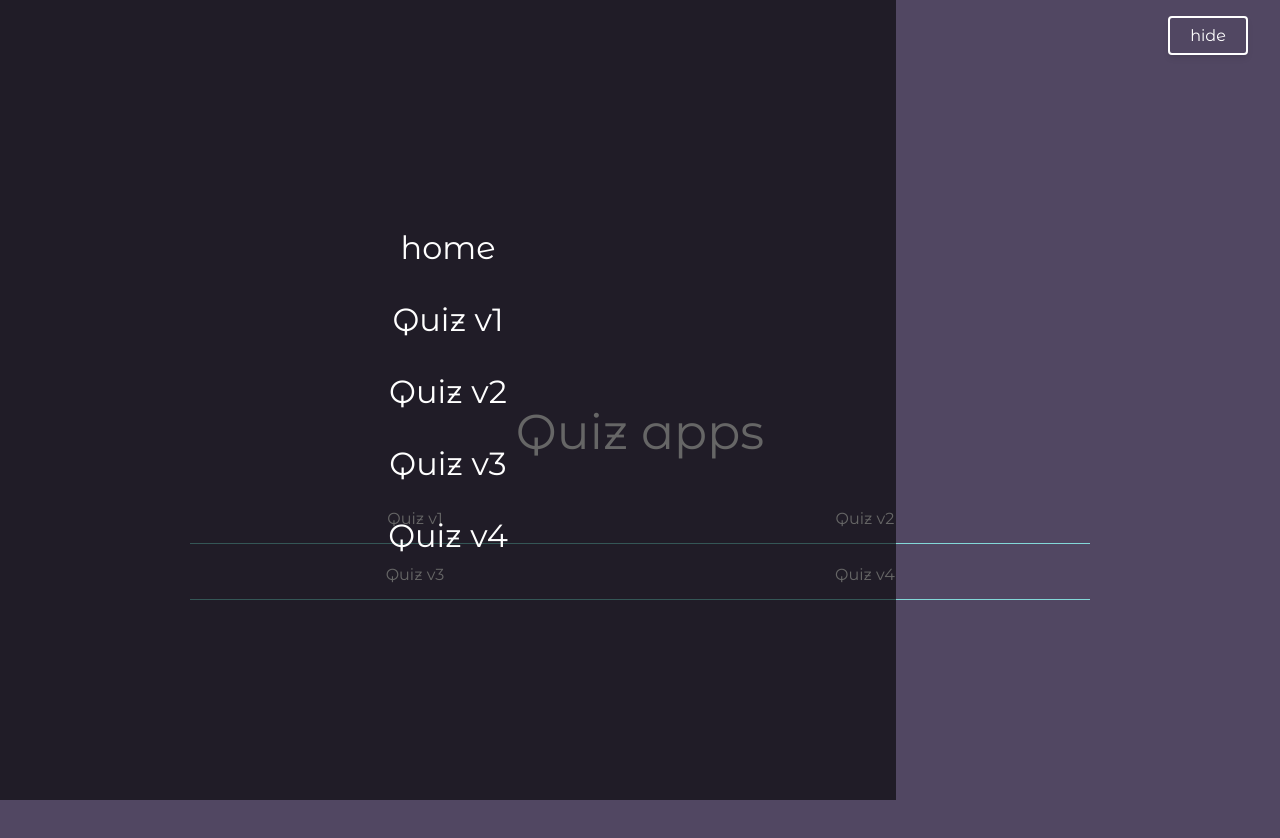
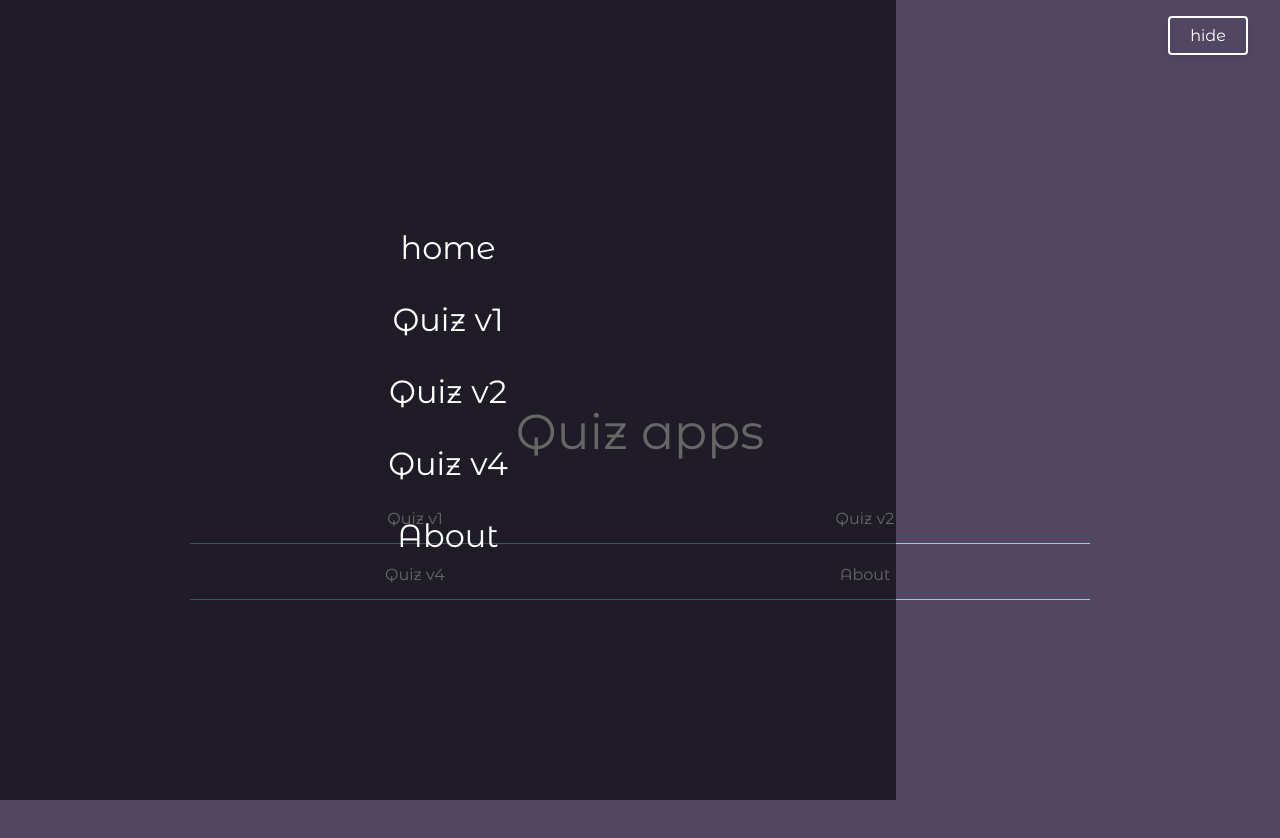
Before and after one commit to masiuciszek/Typescript-NodeJS, a React (Create React App) app: page / in a window 1280 px wide. Both pictures are taken after a click on the button "menu". Shown: the top 838 px of the page. Built offline with nearby package versions, Linux system fonts and the light colour scheme.

Commit message:
feat: styate machine

```diff
--- a/src/components/layout/nav-list.tsx
+++ b/src/components/layout/nav-list.tsx
@@ -1,7 +1,7 @@
 import { FC } from "react"
 import { css, cx } from "@emotion/css"
 import { Link } from "react-router-dom"
-import { quizzesComponentsPath } from "../../data"
+import { pathsData } from "../../data"
 import { motion } from "framer-motion"
 import { colors } from "../../styles/common"
 
@@ -45,7 +45,7 @@ const NavList: FC<Props> = ({ className }) => {
       <motion.li whileHover={{ scale: 1.1 }}>
         <Link to="/"> home </Link>
       </motion.li>
-      {quizzesComponentsPath.map(({ path, name }) => (
+      {pathsData.map(({ path, name }) => (
         <motion.li key={name} whileHover={{ scale: 1.1 }}>
           <Link to={path}>{name}</Link>
         </motion.li>
--- /dev/null
+++ b/src/components/pages/about/index.tsx
@@ -0,0 +1,64 @@
+import { FormEvent } from "react"
+
+const FORM_STATE = {
+  idle: "idle",
+  submitting: "submitting",
+  success: "success",
+  failure: "failure",
+} as const
+
+interface FormTransition {
+  idle: {
+    SUBMIT: Pick<typeof FORM_STATE, "submitting">
+  }
+}
+
+const formTransitions = {
+  // when we are on the idle state we can only transition to the submitting state
+  [FORM_STATE.idle]: {
+    // event name
+    SUBMIT: FORM_STATE.submitting,
+  },
+  [FORM_STATE.submitting]: {
+    SUCCEED: FORM_STATE.success,
+    FAIL: FORM_STATE.failure,
+  },
+  [FORM_STATE.success]: {
+    RESET: FORM_STATE.idle,
+  },
+  [FORM_STATE.failure]: {
+    SUBMIT: FORM_STATE.submitting,
+    RESET: FORM_STATE.idle,
+  },
+} as const
+
+type FormStateKeys = keyof typeof FORM_STATE
+type FormStateValues = typeof FORM_STATE[FormStateKeys]
+type Event = "RESET" | "SUBMIT" | "FAIL" | "SUCCEED"
+
+const transition = (state: FormStateKeys, event: Event) => {
+  // @ts-ignore
+  const nextState = formTransitions[state]["SUBMIT"]
+  console.log(nextState)
+}
+
+const AboutPage = () => {
+  const handleSubmit = (event: FormEvent<HTMLFormElement>) => {
+    event.preventDefault()
+  }
+
+  console.log(transition("success", "SUBMIT"))
+  return (
+    <form onClick={handleSubmit}>
+      <div className="form-group">
+        <input type="text" name="name" placeholder="...your name" />
+      </div>
+      <div className="form-group">
+        <input type="email" name="email" placeholder="...email@example.com" />
+      </div>
+      <button type="submit">Register</button>
+    </form>
+  )
+}
+
+export default AboutPage
--- a/src/components/pages/index.tsx
+++ b/src/components/pages/index.tsx
@@ -1,6 +1,6 @@
 import styled from "@emotion/styled"
 import { Link } from "react-router-dom"
-import { quizzesComponentsPath } from "../../data"
+import { pathsData } from "../../data"
 import { colors } from "../../styles/common"
 
 const HomeWrapper = styled.section`
@@ -37,7 +37,7 @@ const HomePage = () => {
     <HomeWrapper>
       <h1>Quiz apps</h1>
       <List>
-        {quizzesComponentsPath.map(({ path, name }) => (
+        {pathsData.map(({ path, name }) => (
           <li key={name}>
             {" "}
             <Link to={path}>{name}</Link>{" "}
--- a/src/data/index.ts
+++ b/src/data/index.ts
@@ -1,6 +1,6 @@
-export const quizzesComponentsPath = [
+export const pathsData = [
   { path: "/q1", name: "Quiz v1" },
   { path: "/q2", name: "Quiz v2" },
-  { path: "/q3", name: "Quiz v3" },
   { path: "/q4", name: "Quiz v4" },
+  { path: "/about", name: "About" },
 ]
--- a/src/routes/index.tsx
+++ b/src/routes/index.tsx
@@ -4,6 +4,7 @@ import { Route, Switch } from "react-router-dom"
 const HomePage = lazy(() => import("../components/pages"))
 const QuizV1 = lazy(() => import("../components/quiz-vs1"))
 const QuizV2 = lazy(() => import("../components/quiz-vs2"))
+const AboutPage = lazy(() => import("../components/pages/about"))
 
 const Routes = () => {
   return (
@@ -12,6 +13,7 @@ const Routes = () => {
         <Route exact path="/" component={HomePage} />
         <Route exact path="/q1" component={QuizV1} />
         <Route exact path="/q2" component={QuizV2} />
+        <Route exact path="/about" component={AboutPage} />
       </Switch>
     </Suspense>
   )
```
